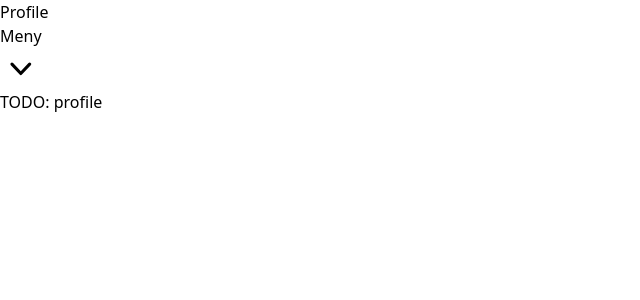
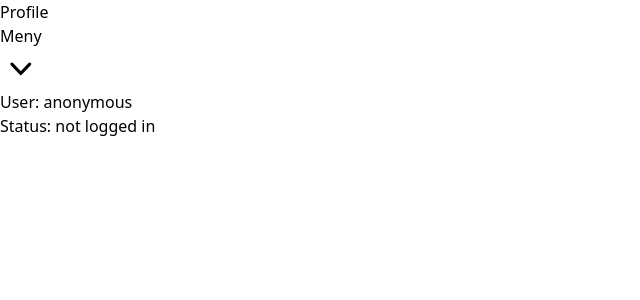
Before and after one commit to VadimCpp/alias-online-v2, a React (Vite) app: page /profile in a window 1280 px wide. Shown: the top 300 px of the page, without its empty margins (0-640 px from the left). Built offline with nearby package versions, Linux system fonts and the light colour scheme.

Commit message:
#7 add user reducer

```diff
--- a/src/features/counter/counter.tsx
+++ b/src/features/counter/counter.tsx
@@ -2,12 +2,12 @@ import type { RootState } from '../../store'
 import { useSelector, useDispatch } from 'react-redux'
 import { decrement, increment } from './counter-slice'
 
-export function Counter() {
+const Counter = () => {
   const count = useSelector((state: RootState) => state.counter.value)
   const dispatch = useDispatch()
 
   return (
-    <div>
+    <div className="mx-4">
       <div className="mt-4">
         <p className="text-2xl">Counter: {count}</p>
       </div>
@@ -32,3 +32,5 @@ export function Counter() {
     </div>
   )
 }
+
+export default Counter
--- /dev/null
+++ b/src/features/user/user-slice.ts
@@ -0,0 +1,30 @@
+import { createSlice } from '@reduxjs/toolkit'
+import type { PayloadAction } from '@reduxjs/toolkit'
+
+export interface UserState {
+  name: string,
+  isLogged: boolean,
+}
+
+const initialState: UserState = {
+  name: "",
+  isLogged: false,
+}
+
+export const userSlice = createSlice({
+  name: 'user',
+  initialState,
+  reducers: {
+    setName: (state, action: PayloadAction<string>) => {
+      state.name = action.payload
+    },
+    setStatus: (state, action: PayloadAction<boolean>) => {
+      state.isLogged = action.payload
+    },
+  },
+})
+
+// Action creators are generated for each case reducer function
+export const { setName, setStatus } = userSlice.actions
+
+export default userSlice.reducer
--- /dev/null
+++ b/src/features/user/user.tsx
@@ -0,0 +1,18 @@
+import type { RootState } from '../../store'
+import { useSelector } from 'react-redux'
+
+const User = () => {
+  const name = useSelector((state: RootState) => state.user.name)
+  const isLogged = useSelector((state: RootState) => state.user.isLogged)
+
+  return (
+    <div className="mx-4">
+      <div className="mt-4">
+        <p className="text-2xl">User: {name || "anonymous"}</p>
+        <p className="text-2xl">Status: {isLogged ? "logged in" : "not logged in"}</p>
+      </div>
+    </div>
+  )
+}
+
+export default User
--- a/src/screens/home.tsx
+++ b/src/screens/home.tsx
@@ -1,5 +1,5 @@
 import React from 'react'
-import { Counter } from '../features/counter/counter';
+import Counter from '../features/counter/counter';
 
 const Home: React.FC = () => {
   return (
--- a/src/screens/profile.tsx
+++ b/src/screens/profile.tsx
@@ -1,11 +1,10 @@
 import React from 'react'
+import User from '../features/user/user'
 
 const Profile: React.FC = () => {
   return (
     <main>
-      <div className='flex flex-wrap mx-4'>
-        <p>TODO: profile</p>
-      </div>
+      <User />
     </main>
   )
 }
--- a/src/store.ts
+++ b/src/store.ts
@@ -1,9 +1,11 @@
 import { configureStore } from '@reduxjs/toolkit'
 import counterReducer from './features/counter/counter-slice'
+import userReducer from './features/user/user-slice'
 
 export const store = configureStore({
   reducer: {
     counter: counterReducer,
+    user: userReducer,
   },
 })
 
```
